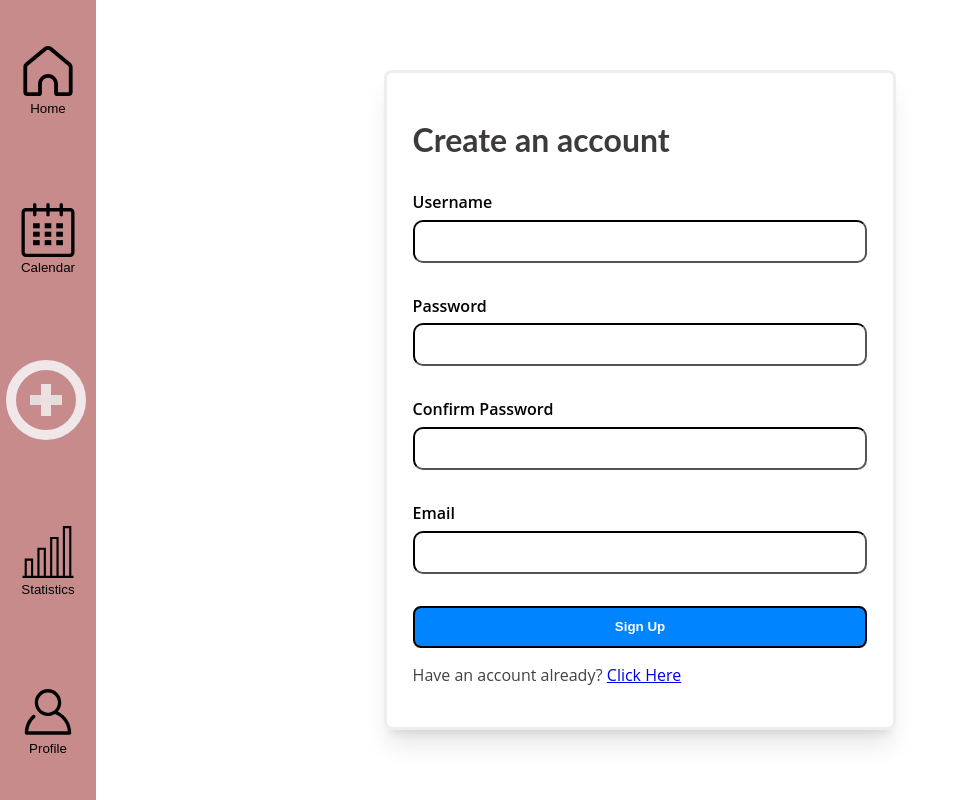
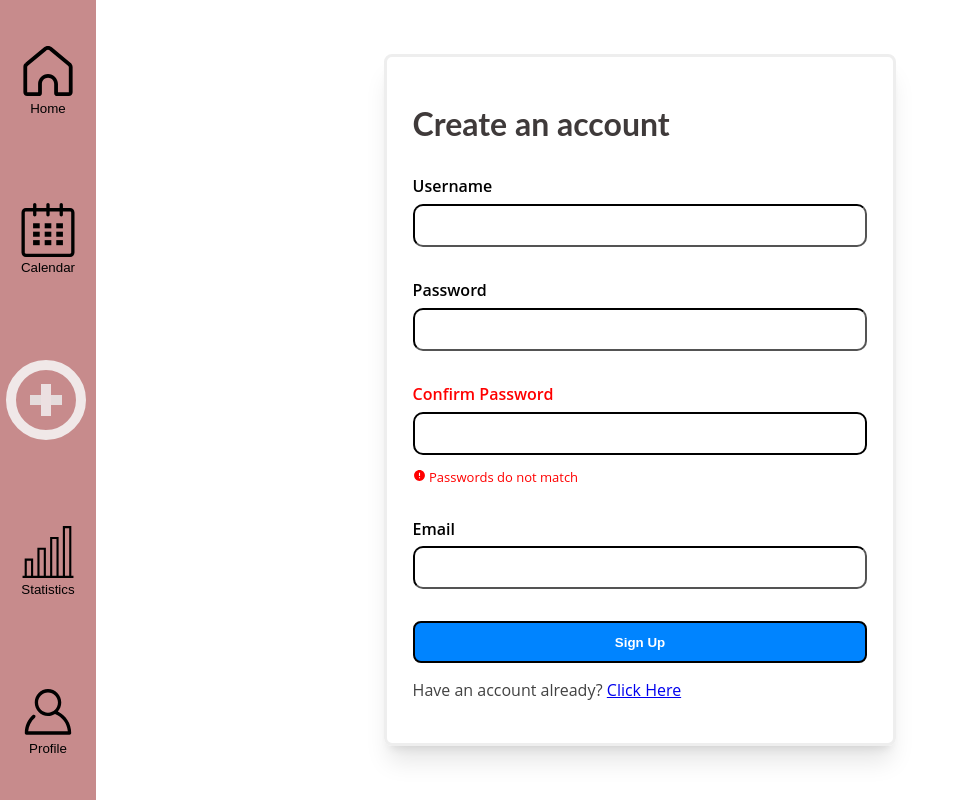
Before and after one commit to Cordxll/taskly, a React (Create React App) app: page /Register in a window 1280 px wide. Shown: the whole page, without its empty margins (0-953 px from the left). Built offline with nearby package versions, Linux system fonts and the light colour scheme; the HTML template or start-up script is replaced by a standard one.

Commit message:
user slice

```diff
--- a/src/components/registration/Register.js
+++ b/src/components/registration/Register.js
@@ -8,7 +8,7 @@ function Register() {
 
     let [username, setUsername] = useState("");
     let [password, setPassword] = useState("");
-    let [isMatching, setIsMatching] = useState(true);
+    let [isMatching, setIsMatching] = useState(false);
     let [email, setEmail] = useState("");
 
     const auth = useContext(AuthContext);
```
Also changed, not shown: src/store/userSlice.js (added).
